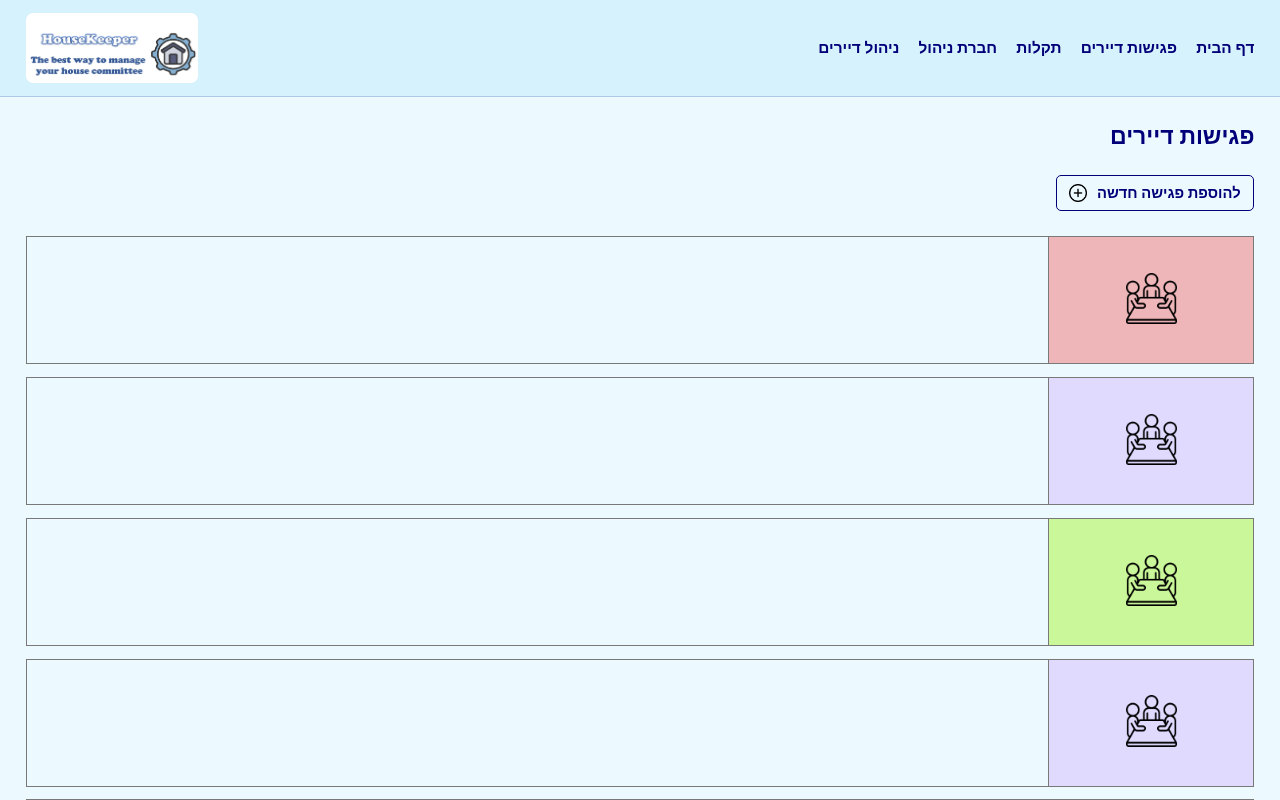
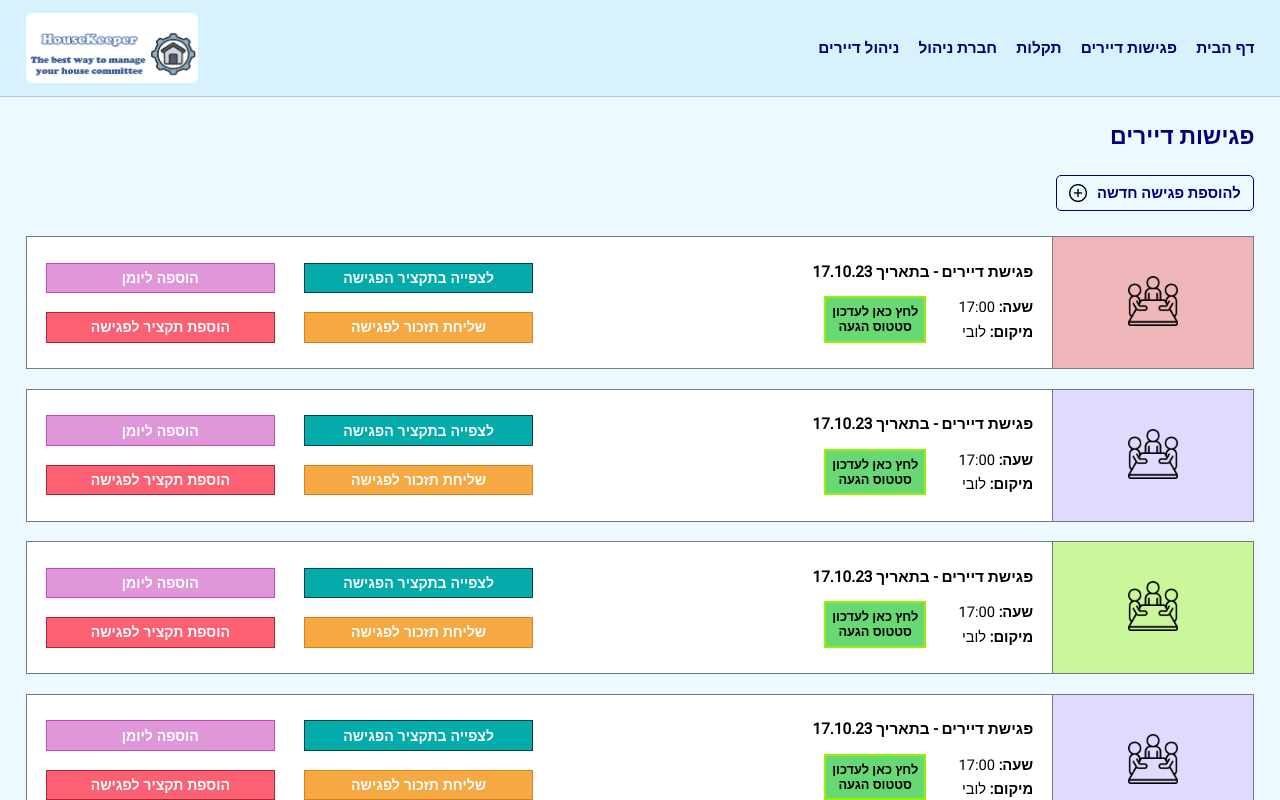
Before and after one commit to yuval-david/house-keeper, a Next.js app: page /meetings in a window 1280 px wide. Shown: the top 800 px of the page. Built offline with nearby package versions, Linux system fonts and the light colour scheme.

Commit message:
Build meetings page

```diff
--- a/components/meetings/MeetingCard.module.css
+++ b/components/meetings/MeetingCard.module.css
@@ -23,8 +23,158 @@
 .content_part {
     flex: 5;
     border-right: 1.5px solid #797979;
+    padding: 1.5vw 1vw;
+    display: flex;
+    background-color: white;
+}
+
+@media (max-width:1024px) {
+    .content_part {
+        flex-direction: column;
+        row-gap: 5vw;
+        padding: 3vw;
+    }
 }
 
 .icon_container {
     width: 25%;
 }
+
+@media (max-width:1024px) {
+    .icon_container {
+        width: 55%;
+    }
+}
+
+.meeting_details {
+    flex: 1;
+    padding: 0.5vw;
+}
+
+.meeting_actions {
+    flex: 1;
+    padding: 0.5vw;
+    display: flex;
+    flex-direction: column;
+    justify-content: space-between;
+}
+
+.meeting_actions > div {
+    display: flex;
+    justify-content: space-between;
+}
+
+@media (max-width:1024px) {
+    .meeting_actions {
+        row-gap: 3vw;
+    }
+}
+
+.meeting_actions > div button {
+    width: 47%;
+    padding: 0.5vw;
+    padding: 0.5vw;
+    cursor: pointer;
+    color: white;
+    font-weight: bold;
+    font-size: 110%;
+}
+
+@media (max-width:1024px) {
+    .meeting_actions > div button {
+        width: 48%;
+    }
+}
+
+.meeting_details h3 {
+    margin-top: 0;
+    font-size: 120%;
+}
+
+.details_container {
+    display: flex;
+    align-items: center;
+    column-gap: 2.5vw;
+}
+
+@media (max-width:1024px) {
+    .details_container {
+        column-gap: 12vw;
+    }
+}
+
+.date_part {
+    display: flex;
+    flex-direction: column;
+    row-gap: 0.5vw;
+}
+
+.date_part .detail span {
+    font-size: 115%;
+}
+
+.date_part .detail .label {
+    font-weight: bold;
+}
+
+.btn_status_part a {
+    display: inline-block;
+    text-align: center;
+    text-decoration: none;
+    color: black;
+    width: 8vw;
+    padding: 0.5vw 0;
+    background-color: rgba(3, 191, 22, 0.6);
+    border: 2px solid #95f204;
+    font-weight: bold;
+    transition-duration: 0.25s;
+}
+
+@media (max-width:1024px) {
+    .btn_status_part a {
+        width: 25vw;
+    }
+}
+
+.btn_status_part a:hover {
+    background-color: #95f204;
+    transition-duration: 0.25s;
+}
+
+/* BUTTONS COLORS */
+.btn_view_short {
+    background-color: rgba(0, 170, 170, 0.99);
+    border: 1.5px solid rgba(0, 55, 55, 0.87);
+    transition: 0.25s;
+}
+.btn_view_short:hover {
+   background-color: rgba(0, 55, 55, 0.87);
+   transition: 0.25s;
+}
+
+.btn_add_calendar {
+    background-color: rgba(185, 26, 170, 0.45);
+    border: 1.5px solid rgba(185, 26, 170, 0.61);
+}
+.btn_add_calendar:hover {
+    background-color: rgba(185, 26, 170, 0.61);
+    transition: 0.25s;
+}
+
+.btn_send_alert {
+    background-color: rgba(245, 154, 35, 0.85);
+    border: 1.5px solid rgba(215, 130, 31, 0.99);
+}
+.btn_send_alert:hover {
+    background-color: rgba(215, 130, 31, 0.99);
+    transition: 0.25s;
+ }
+
+.btn_add_short {
+    background-color: rgba(252, 95, 114, 0.99);
+    border: 1.5px solid rgba(173, 38, 55, 0.99);
+}
+.btn_add_short:hover {
+    background-color: rgba(173, 38, 55, 0.99);
+    transition: 0.25s;
+}
--- a/components/meetings/MeetingCard.tsx
+++ b/components/meetings/MeetingCard.tsx
@@ -1,7 +1,24 @@
 import React from 'react'
 import style from "./MeetingCard.module.css"
+import Link from 'next/link'
+import { useRouter } from 'next/router'
 
 export function MeetingCard() {
+
+    const router = useRouter();
+
+    const handleClickViewShortBtn = () => {
+        router.push("/meetings/view-summary");
+    }
+
+    const handleClickAddShortBtn = () => {
+        router.push("/meetings/add-summary");
+    }
+
+    const handleClickAddCalender = () => {
+        alert("הוספה ליומן");
+    }
+
     return (
         <div className={style.meeting_card}>
             <div className={style.icon_part}>
@@ -10,7 +27,45 @@ export function MeetingCard() {
                 </div>
             </div>
             <div className={style.content_part}>
+                <div className={style.meeting_details}>
+                    <h3>פגישת דיירים - בתאריך 17.10.23</h3>
+                    <div className={style.details_container}>
+                        <div className={style.date_part}>
+                            <div className={style.detail}>
+                                <span className={style.label}>שעה:</span>
+                                <span> 17:00</span>
+                            </div>
+                            <div className={style.detail}>
+                                <span className={style.label}>מיקום:</span>
+                                <span> לובי</span>
+                            </div>
+                        </div>
+                        <div className={style.btn_status_part}>
+                            <Link href="/meetings/update-status">
+                                לחץ כאן לעדכון סטטוס הגעה
+                            </Link>
+                        </div>
+                    </div>
+                </div>
 
+                <div className={style.meeting_actions}>
+                    <div>
+                        <button type='button' onClick={handleClickViewShortBtn} className={style.btn_view_short}>
+                            לצפייה בתקציר הפגישה
+                        </button>
+                        <button type='button' onClick={handleClickAddCalender} className={style.btn_add_calendar}>
+                            הוספה ליומן
+                        </button>
+                    </div>
+                    <div>
+                        <button type='button' className={style.btn_send_alert}>
+                            שליחת תזכור לפגישה
+                        </button>
+                        <button type='button' onClick={handleClickAddShortBtn} className={style.btn_add_short}>
+                            הוספת תקציר לפגישה
+                        </button>
+                    </div>
+                </div>
             </div>
         </div>
     )
--- a/components/meetings/MeetingsComponent.module.css
+++ b/components/meetings/MeetingsComponent.module.css
@@ -2,5 +2,11 @@
     display: flex;
     flex-direction: column;
     margin-top: 2vw;
-    row-gap: 1vw;
+    row-gap: 1.5vw;
 }
+
+@media (max-width:1024px) {
+    .meetings_cards_container {
+        row-gap: 0;
+    }
+}
--- a/components/meetings/MeetingsComponent.tsx
+++ b/components/meetings/MeetingsComponent.tsx
@@ -6,7 +6,7 @@ import { MeetingCard } from './MeetingCard'
 export function MeetingsComponent() {
     return (
         <div>
-            <ButtonAddItem buttonLink="/add-meeting" buttonText='להוספת פגישה חדשה' />
+            <ButtonAddItem buttonLink="/meetings/add-meeting" buttonText='להוספת פגישה חדשה' />
             <div className={style.meetings_cards_container}>
                 <MeetingCard />
                 <MeetingCard />
```
Also changed, not shown: pages/meetings/add-meeting.tsx (added, +10 -0 lines), pages/meetings/add-summary.tsx (added, +10 -0 lines), pages/meetings/update-status.tsx (added, +10 -0 lines), pages/meetings/view-summary.tsx (added, +10 -0 lines).
